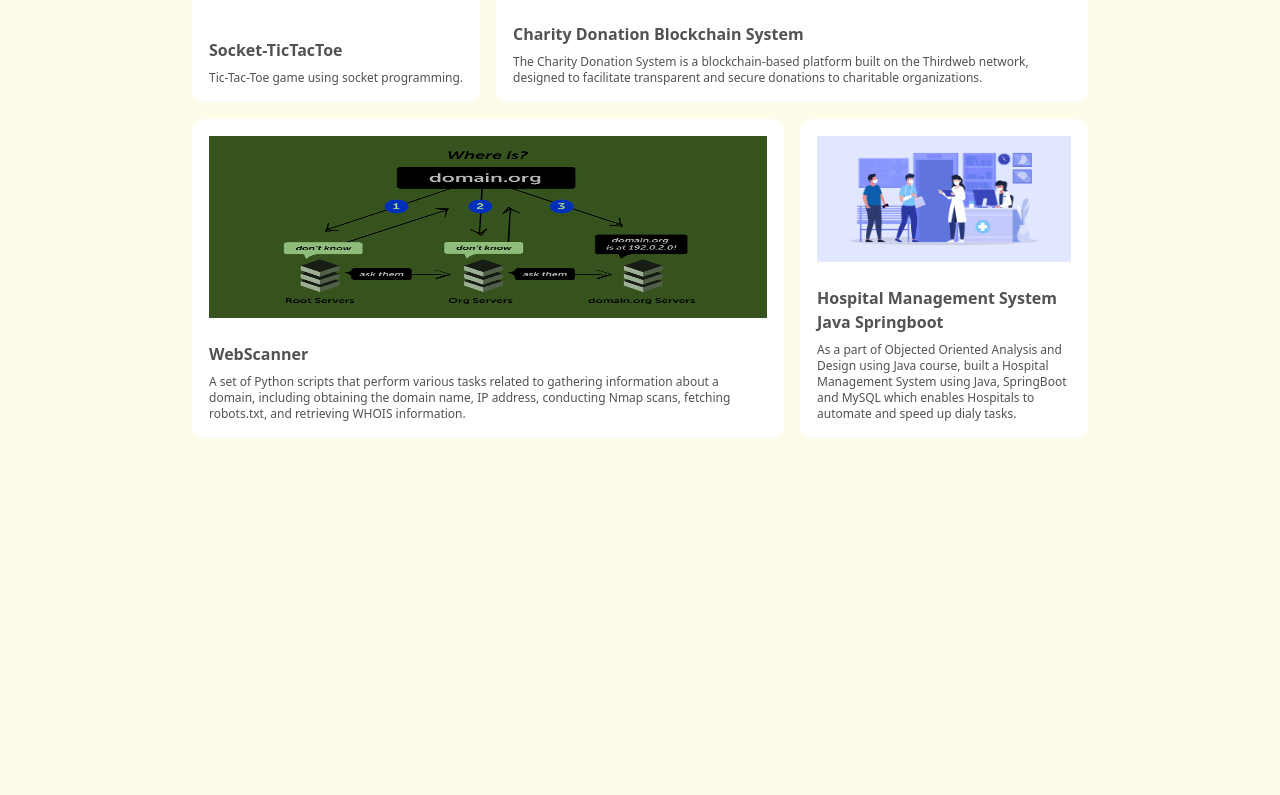
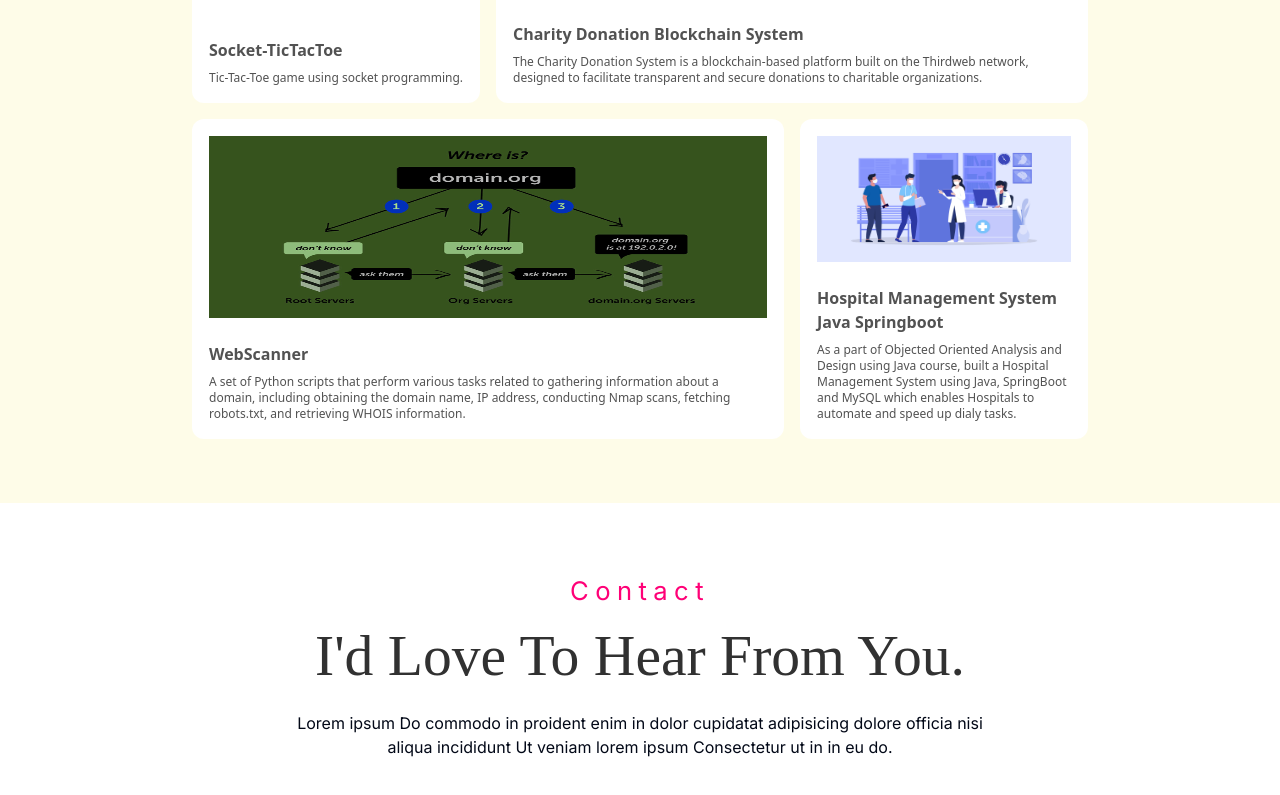
Before and after one commit to JugalKothari/Portfolio-NextJS-Framer, a Next.js app: page / in a window 1280 px wide. Shown: the part 2757-3552 px from the top of the page. Before the commit the page ends 3260 px from the top, so only its background shows below. Built offline with nearby package versions, Linux system fonts and the light colour scheme.

Commit message:
Adds contact section header

```diff
--- a/app/globals.css
+++ b/app/globals.css
@@ -237,6 +237,12 @@ html {
 	padding-bottom: 4rem;
 }
 
+#contact {
+	background: #FFFFFF;
+	padding-top: 4rem;
+	padding-bottom: 4rem;
+}
+
 @media only screen and (max-width:1024px) {
 	.intro-content h1 {
 		font-size: 5rem;
--- a/app/page.tsx
+++ b/app/page.tsx
@@ -5,6 +5,7 @@ import HeroSection from "@/components/HeroSection";
 import Navbar from "@/components/Navbar";
 import Resume from '@/components/Resume';
 import Projects from '@/components/Projects';
+import Contact from '@/components/Contact';
 
 export default function Home() {
   const aboutRef = useRef<HTMLDivElement>(null);
@@ -25,6 +26,11 @@ export default function Home() {
     projectsRef.current?.scrollIntoView({ behavior: 'smooth'});
   }
 
+  const contactRef = useRef<HTMLDivElement>(null);
+  const scrollToContact = () => {
+    contactRef.current?.scrollIntoView({ behavior: 'smooth'});
+  }
+
   return (
     <main className="relative flex justify-center items-center flex-col">
       <div className="max-w-7xl w-full">
@@ -32,7 +38,8 @@ export default function Home() {
         <HeroSection scrollToAbout={scrollToAbout} />
         <About ref={aboutRef} />
         <Resume ref={resumeRef} />
-        <Projects/>
+        <Projects ref={projectsRef}/>
+        <Contact ref={contactRef}/>
       </div>
     </main>
   );
--- /dev/null
+++ b/components/Contact.tsx
@@ -0,0 +1,40 @@
+import { color } from 'framer-motion';
+import React, { useState } from 'react';
+
+const Contact = React.forwardRef<HTMLDivElement>((_, ref) => {
+  const [contactName, setContactName] = useState('');
+  const [contactEmail, setContactEmail] = useState('');
+  const [contactSubject, setContactSubject] = useState('');
+  const [contactMessage, setContactMessage] = useState('');
+  const [formStatus, setFormStatus] = useState({ isSending: false, isSuccess: false, isError: false });
+
+  const handleSubmit = (e: React.FormEvent) => {
+    e.preventDefault();
+    setFormStatus({ isSending: true, isSuccess: false, isError: false });
+
+    // Simulating form submission
+    setTimeout(() => {
+      setFormStatus({ isSending: false, isSuccess: true, isError: false });
+      setContactName('');
+      setContactEmail('');
+      setContactSubject('');
+      setContactMessage('');
+    }, 2000);
+  };
+
+  return (
+    <section id="contact">
+      <div className="row section-intro">
+          <h3>Contact</h3>
+          <h1>I&apos;d Love To Hear From You.</h1>
+          <p className="lead">
+            Lorem ipsum Do commodo in proident enim in dolor cupidatat adipisicing dolore officia nisi aliqua incididunt Ut veniam lorem ipsum Consectetur ut in in eu do.
+          </p>
+      </div>
+    </section>
+  );
+});
+
+Contact.displayName = "Contact"
+
+export default Contact;
```
